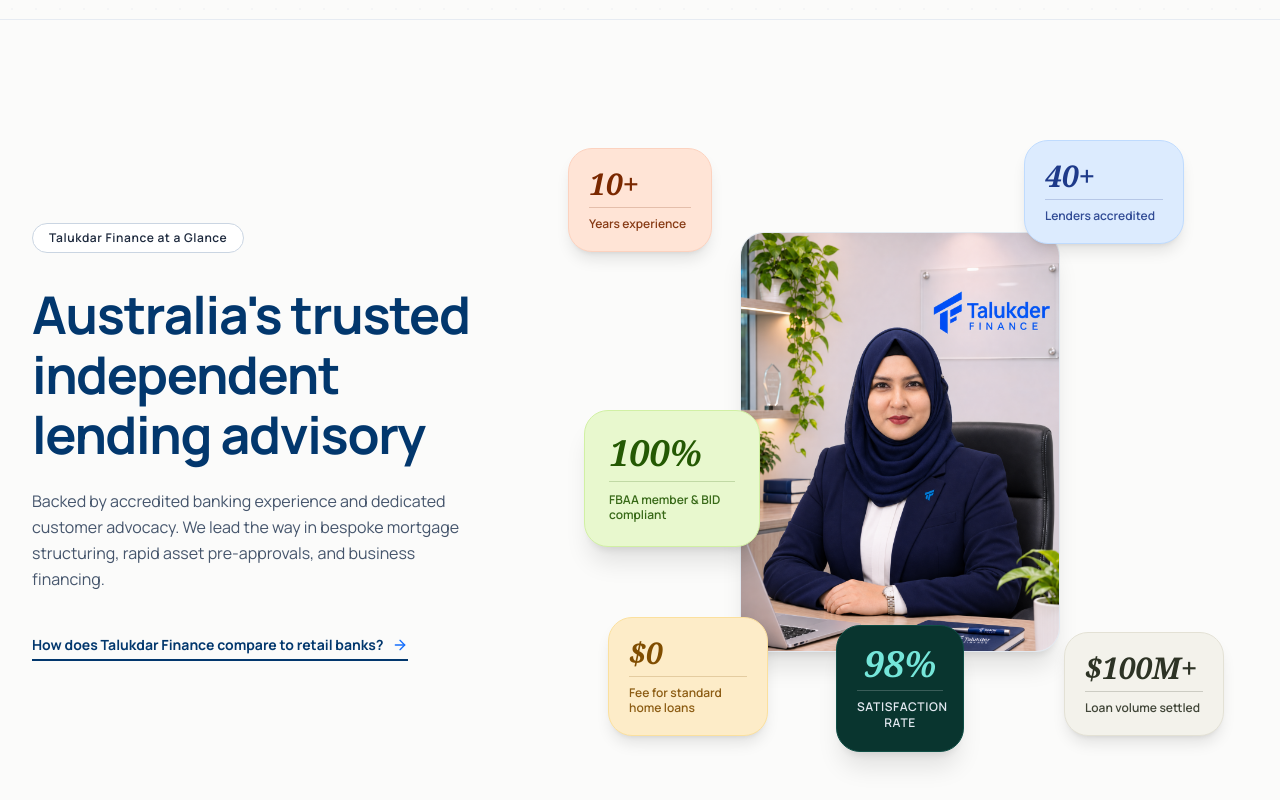
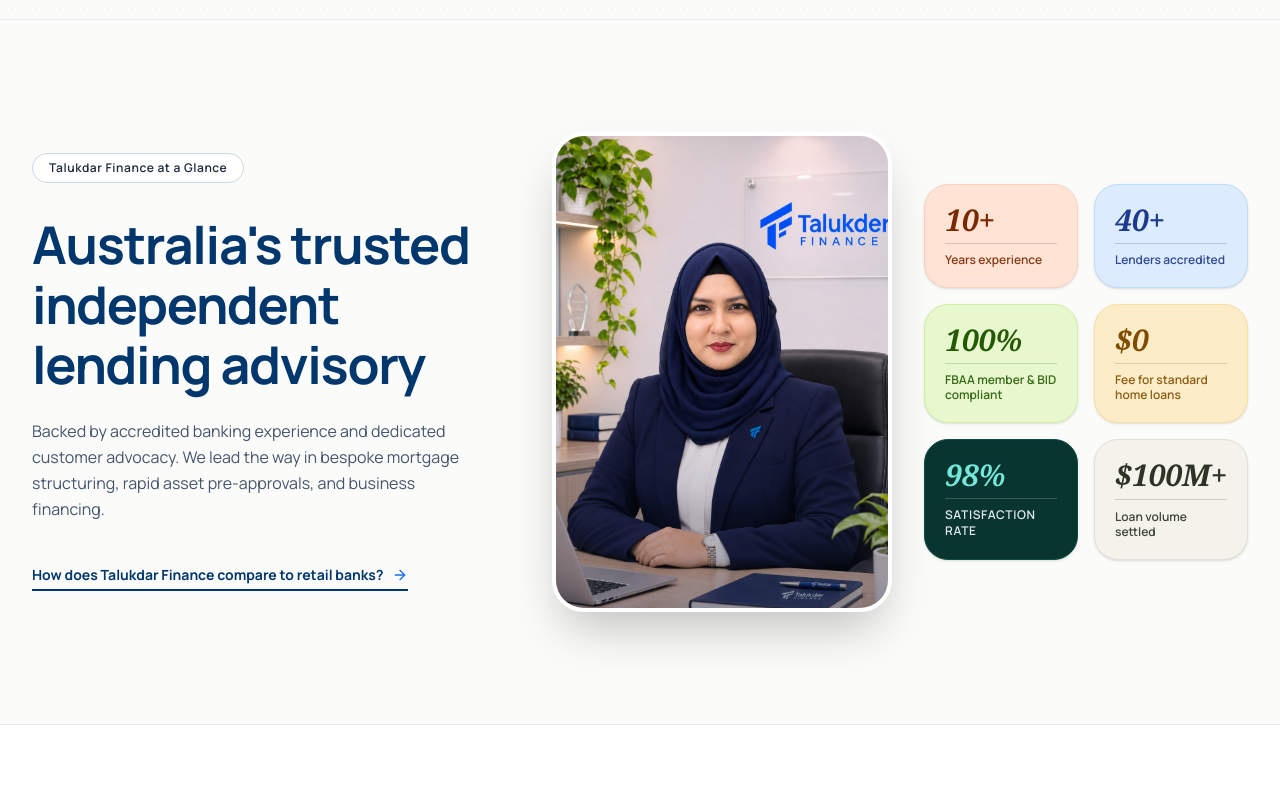
Before and after one commit to NSRArvi/talukdar-finance, a Next.js app: page / in a window 1280 px wide. Shown: the part 2400-3200 px from the top of the page. Built offline with nearby package versions, Linux system fonts and the light colour scheme; no server answers; the database is empty.

Commit message:
refactor: update GlanceSection layout; enhance image presentation and adjust stat card positioning

```diff
--- a/components/home/glance-section.tsx
+++ b/components/home/glance-section.tsx
@@ -2,7 +2,6 @@
 
 import * as React from "react";
 import Image from "next/image";
-import Link from "next/link";
 import { Container } from "@/components/ui/container";
 import { motion, useInView } from "motion/react";
 import { ArrowRight } from "lucide-react";
@@ -91,37 +90,30 @@ export function GlanceSection() {
             </div>
           </div>
 
-          {/* Right Column: Composite Image Canvas with Floating Pastel Stat Cards (Direct LMG Layout) */}
-          <div className="lg:col-span-7 relative flex items-center justify-center min-h-[520px] sm:min-h-[580px] lg:min-h-[620px]">
-            {/* Primary Center Image (Rounded vertical portrait) */}
-            <div className="relative w-64 sm:w-76 lg:w-80 h-80 sm:h-96 lg:h-[420px] rounded-3xl overflow-hidden shadow-xl border border-slate-200/90 bg-slate-100 z-10">
+          {/* Right Column: Portrait on Left, Floating Stat Cards on Right */}
+          <div className="lg:col-span-7 flex flex-col md:flex-row items-center justify-between gap-6 lg:gap-8">
+            {/* Primary Portrait Image (Clean and unobstructed) */}
+            <div className="relative w-full max-w-[320px] sm:max-w-[340px] h-[400px] sm:h-[460px] lg:h-[480px] rounded-[32px] overflow-hidden shadow-2xl border-4 border-white bg-slate-100 shrink-0">
               <Image
                 src="/Mantasha-Sits.png"
                 alt="Talukdar Finance Principal Broker"
                 fill
+                priority
                 className="object-cover object-top"
-                sizes="(max-width: 768px) 260px, 340px"
+                sizes="(max-width: 768px) 320px, 340px"
               />
+              <div className="absolute inset-0 bg-gradient-to-t from-[#0B1528]/40 via-transparent to-transparent pointer-events-none" />
             </div>
 
-            {/* Overlapping Secondary Image (Bottom-Right card photo) */}
-            <div className="absolute right-2 sm:right-6 top-1/2 -translate-y-4 sm:translate-y-0 w-44 sm:w-56 h-32 sm:h-40 rounded-2xl overflow-hidden shadow-2xl border-2 border-white bg-slate-200 z-20 hidden xs:block">
-              <Image
-                src="/screen.png"
-                alt="Client Consultation"
-                fill
-                className="object-cover"
-                sizes="(max-width: 768px) 180px, 240px"
-              />
-            </div>
-
-            {/* Floating Stat Card 1: Top-Left (Soft Peach) */}
+            {/* Stat Cards Stack on Right Side (Not overlapping the portrait) */}
+            <div className="grid grid-cols-2 gap-3.5 sm:gap-4 w-full flex-1">
+              {/* Stat Card 1: Soft Peach */}
               <motion.div
-              initial={{ opacity: 0, y: 20 }}
+                initial={{ opacity: 0, y: 15 }}
                 whileInView={{ opacity: 1, y: 0 }}
                 viewport={{ once: true }}
-              transition={{ duration: 0.5, delay: 0.1 }}
-              className="absolute -top-2 sm:top-4 left-0 sm:left-4 z-30 p-4 sm:p-5 rounded-2xl bg-[#FFE4D6] text-[#7A2800] border border-[#FCD2BF] shadow-lg w-28 sm:w-36"
+                transition={{ duration: 0.4, delay: 0.1 }}
+                className="p-4 sm:p-5 rounded-2xl bg-[#FFE4D6] text-[#7A2800] border border-[#FCD2BF] shadow-sm flex flex-col justify-between"
               >
                 <div className="text-2xl sm:text-3xl font-serif italic font-black leading-none">
                   <Counter end={10} suffix="+" />
@@ -132,13 +124,13 @@ export function GlanceSection() {
                 </div>
               </motion.div>
 
-            {/* Floating Stat Card 2: Top-Right (Soft Sky Blue) */}
+              {/* Stat Card 2: Soft Sky Blue */}
               <motion.div
-              initial={{ opacity: 0, y: -20 }}
+                initial={{ opacity: 0, y: 15 }}
                 whileInView={{ opacity: 1, y: 0 }}
                 viewport={{ once: true }}
-              transition={{ duration: 0.5, delay: 0.2 }}
-              className="absolute -top-4 sm:top-2 right-4 sm:right-16 z-30 p-4 sm:p-5 rounded-2xl bg-[#DCEBFE] text-[#1E3A8A] border border-[#BFDBFE] shadow-lg w-32 sm:w-40"
+                transition={{ duration: 0.4, delay: 0.15 }}
+                className="p-4 sm:p-5 rounded-2xl bg-[#DCEBFE] text-[#1E3A8A] border border-[#BFDBFE] shadow-sm flex flex-col justify-between"
               >
                 <div className="text-2xl sm:text-3xl font-serif italic font-black leading-none">
                   <Counter end={40} suffix="+" />
@@ -149,30 +141,30 @@ export function GlanceSection() {
                 </div>
               </motion.div>
 
-            {/* Floating Stat Card 3: Center-Left (Soft Lime / Mint) */}
+              {/* Stat Card 3: Soft Lime / Mint */}
               <motion.div
-              initial={{ opacity: 0, x: -25 }}
-              whileInView={{ opacity: 1, x: 0 }}
+                initial={{ opacity: 0, y: 15 }}
+                whileInView={{ opacity: 1, y: 0 }}
                 viewport={{ once: true }}
-              transition={{ duration: 0.5, delay: 0.3 }}
-              className="absolute top-1/2 -translate-y-8 left-2 sm:left-8 z-30 p-4 sm:p-6 rounded-2xl bg-[#E8F8CE] text-[#245903] border border-[#D1F0A4] shadow-xl w-36 sm:w-44"
+                transition={{ duration: 0.4, delay: 0.2 }}
+                className="p-4 sm:p-5 rounded-2xl bg-[#E8F8CE] text-[#245903] border border-[#D1F0A4] shadow-sm flex flex-col justify-between"
               >
-              <div className="text-2xl sm:text-4xl font-serif italic font-black leading-none">
+                <div className="text-2xl sm:text-3xl font-serif italic font-black leading-none">
                   <Counter end={100} suffix="%" />
                 </div>
-              <div className="w-full border-t border-[#245903]/20 my-2.5" />
+                <div className="w-full border-t border-[#245903]/20 my-2" />
                 <div className="text-[11px] sm:text-xs font-semibold leading-tight text-[#245903]/90">
                   FBAA member &amp; BID compliant
                 </div>
               </motion.div>
 
-            {/* Floating Stat Card 4: Bottom-Left (Soft Warm Butter) */}
+              {/* Stat Card 4: Soft Warm Butter */}
               <motion.div
-              initial={{ opacity: 0, y: 20 }}
+                initial={{ opacity: 0, y: 15 }}
                 whileInView={{ opacity: 1, y: 0 }}
                 viewport={{ once: true }}
-              transition={{ duration: 0.5, delay: 0.4 }}
-              className="absolute -bottom-4 sm:bottom-4 left-6 sm:left-14 z-30 p-4 sm:p-5 rounded-2xl bg-[#FDECC8] text-[#804D00] border border-[#FBE09E] shadow-lg w-32 sm:w-40"
+                transition={{ duration: 0.4, delay: 0.25 }}
+                className="p-4 sm:p-5 rounded-2xl bg-[#FDECC8] text-[#804D00] border border-[#FBE09E] shadow-sm flex flex-col justify-between"
               >
                 <div className="text-2xl sm:text-3xl font-serif italic font-black leading-none">
                   $0
@@ -183,15 +175,15 @@ export function GlanceSection() {
                 </div>
               </motion.div>
 
-            {/* Floating Stat Card 5: Bottom-Center (Deep Forest Teal) */}
+              {/* Stat Card 5: Deep Forest Teal */}
               <motion.div
-              initial={{ opacity: 0, scale: 0.9 }}
-              whileInView={{ opacity: 1, scale: 1 }}
+                initial={{ opacity: 0, y: 15 }}
+                whileInView={{ opacity: 1, y: 0 }}
                 viewport={{ once: true }}
-              transition={{ duration: 0.5, delay: 0.45 }}
-              className="absolute -bottom-6 sm:bottom-0 left-1/2 -translate-x-1/2 z-30 p-4 sm:p-5 rounded-2xl bg-[#09352F] text-white border border-[#0F4E45] shadow-xl w-28 sm:w-32 text-center"
+                transition={{ duration: 0.4, delay: 0.3 }}
+                className="p-4 sm:p-5 rounded-2xl bg-[#09352F] text-white border border-[#0F4E45] shadow-sm flex flex-col justify-between"
               >
-              <div className="text-3xl sm:text-4xl font-serif italic font-black leading-none text-[#75E6DA]">
+                <div className="text-2xl sm:text-3xl font-serif italic font-black leading-none text-[#75E6DA]">
                   <Counter end={98} suffix="%" />
                 </div>
                 <div className="w-full border-t border-white/20 my-2" />
@@ -200,13 +192,13 @@ export function GlanceSection() {
                 </div>
               </motion.div>
 
-            {/* Floating Stat Card 6: Bottom-Right (Soft Neutral Cream) */}
+              {/* Stat Card 6: Soft Neutral Cream */}
               <motion.div
-              initial={{ opacity: 0, y: 20 }}
+                initial={{ opacity: 0, y: 15 }}
                 whileInView={{ opacity: 1, y: 0 }}
                 viewport={{ once: true }}
-              transition={{ duration: 0.5, delay: 0.5 }}
-              className="absolute -bottom-4 sm:bottom-4 right-2 sm:right-6 z-30 p-4 sm:p-5 rounded-2xl bg-[#F3F2EB] text-[#2D3325] border border-[#E3E1D5] shadow-lg w-32 sm:w-40"
+                transition={{ duration: 0.4, delay: 0.35 }}
+                className="p-4 sm:p-5 rounded-2xl bg-[#F3F2EB] text-[#2D3325] border border-[#E3E1D5] shadow-sm flex flex-col justify-between"
               >
                 <div className="text-2xl sm:text-3xl font-serif italic font-black leading-none">
                   <Counter end={1} prefix="$" suffix="00M+" />
@@ -218,6 +210,7 @@ export function GlanceSection() {
               </motion.div>
             </div>
           </div>
+        </div>
       </Container>
     </section>
   );
```
Lines whose indentation alone changed are shown as unchanged.
